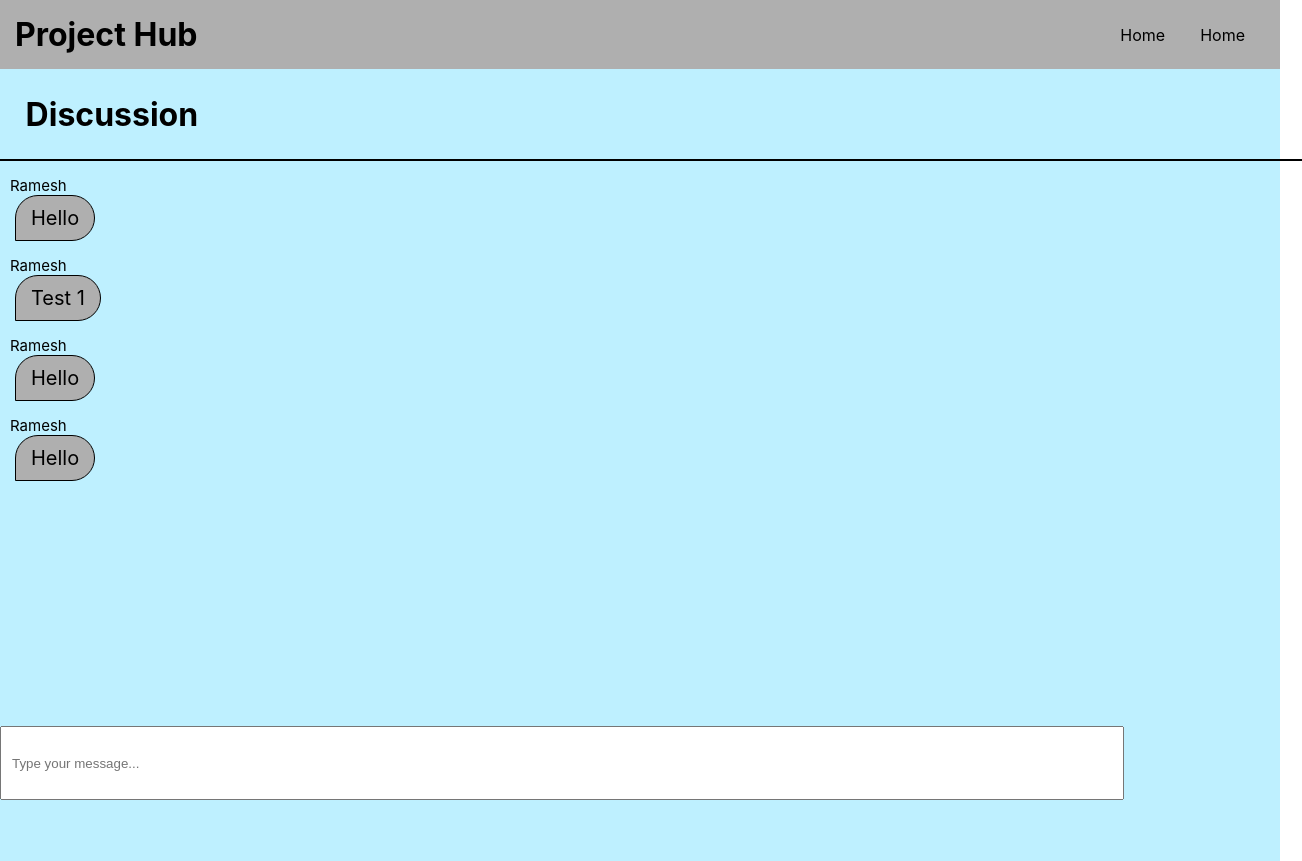
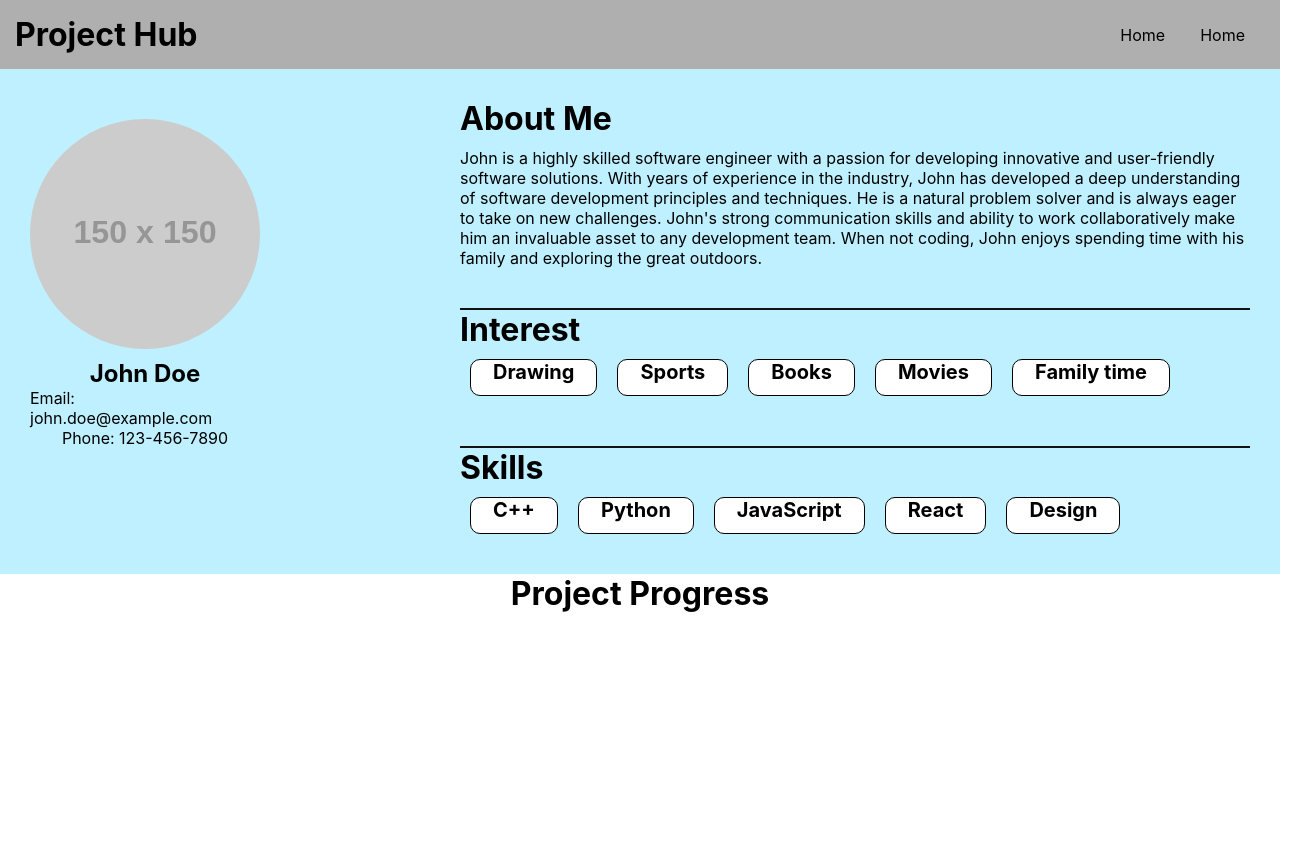
Before and after one commit to Anonymous719/projecthub_react, a React (Create React App) app: page / in a window 1280 px wide. Shown: the whole page, 1302 px wide, since content can reach past the window. After the commit the page ends 800 px from the top, so only its background shows below. Built offline with nearby package versions, Linux system fonts and the light colour scheme.

Commit message:
profile page

```diff
--- a/package.json
+++ b/package.json
@@ -6,7 +6,9 @@
     "@testing-library/jest-dom": "^5.16.5",
     "@testing-library/react": "^13.4.0",
     "@testing-library/user-event": "^13.5.0",
+    "chart.js": "^4.2.1",
     "react": "^18.2.0",
+    "react-chartjs-2": "^5.2.0",
     "react-dom": "^18.2.0",
     "react-scripts": "5.0.1",
     "web-vitals": "^2.1.4"
--- a/src/App.js
+++ b/src/App.js
@@ -4,10 +4,13 @@ import { Dashboard } from './pages/dashboard/dashboard.js';
 import { Projectpage } from './pages/projectpage/projectpage';
 import { Resourcespage } from './pages/resourcespage/resourcespage';
 import { Chatpage } from './pages/chatpage/chatpage';
+import ProfilePage from './pages/profilepage/profilepage';
 
 function App() {
   return (
-    <Chatpage />
+    <div>
+      <ProfilePage />
+    </div>
   );
 }
 
--- /dev/null
+++ b/src/component/skillbox/skillbox.css
@@ -0,0 +1,11 @@
+.skillbox{
+    background-color: #ffffff;
+    border:0.5px solid #000;
+    border-radius: 10px;
+    height:35px;
+    padding-left:22px;
+    padding-right: 22px;
+    font-size: 20px;
+    font-weight: bold;
+    margin:10px;
+}
--- /dev/null
+++ b/src/component/skillbox/skillbox.js
@@ -0,0 +1,12 @@
+import React from 'react';
+import './skillbox.css';
+
+function Skillbox(skill){
+    return(
+        <div className="skillbox">
+            {skill}
+        </div>
+    )
+}
+
+export default Skillbox;
--- /dev/null
+++ b/src/pages/profilepage/profilepage.css
@@ -0,0 +1,56 @@
+.profile-page {
+    display: flex;
+    flex-direction: column;
+    align-items: center;
+    background-color: #bef0ff;
+    margin-right: 200px;
+}
+
+.profile-info {
+    display: flex;
+    flex-direction: column;
+    align-items: center;
+    margin-top: 20px;
+}
+
+.profile-info img {
+    border-radius: 50%;
+    margin-bottom: 10px;
+}
+
+.allpageprofile {
+    display: flex;
+    flex-direction: row;
+    background-color: #bef0ff;
+    padding:30px;
+}
+
+.skills {
+    display: flex;
+    margin: 30px;
+}
+
+.skilllist {
+    display: flex;
+    overflow-x: auto;
+}
+
+.projectprogress{
+    display: flex;
+    justify-content: center;
+    flex-direction:column;
+    align-items: center;
+}
+
+hr{
+    border:1px solid #111;
+}
+
+#aboutmeprofile{
+    margin-bottom:10px;
+}
+
+img{
+    height: 230px;
+    width: 230px;
+}
--- /dev/null
+++ b/src/pages/profilepage/profilepage.js
@@ -0,0 +1,71 @@
+import React from 'react';
+import './profilepage.css';
+import { Topbar } from '../../component/navBar/topbar.js';
+import Skillbox from '../../component/skillbox/skillbox';
+
+function ProfilePage() {
+    return (
+        <div>
+            <Topbar />
+            <div className='allpageprofile'>
+                <div className="profile-page">
+                    <div className="profile-info">
+                        <img src="https://via.placeholder.com/150" alt="Profile" />
+                        <h2>John Doe</h2>
+                        <p>Email: john.doe@example.com</p>
+                        <p>Phone: 123-456-7890</p>
+                    </div>
+                </div>
+                <div className='other-details'>
+                <div classname='skills'>
+                    <h1 id='aboutmeprofile'>About Me </h1>
+                    <div className='skilllist'>
+                    <br />
+                    <br />
+                        <p>John is a highly skilled software engineer with a passion for developing innovative
+                         and user-friendly software solutions.
+                         With years of experience in the industry, John has developed a deep understanding of
+                          software development principles and
+                         techniques. He is a natural problem solver and is always eager to take on new challenges.
+                          John's strong communication skills and ability to work collaboratively make him an
+                          invaluable asset to any development team.
+                         When not coding, John enjoys spending time with his family and exploring the great outdoors.</p>
+                    </div>
+                </div>
+                <br />
+                <br />
+                <hr />
+                <div classname='skills'>
+                    <h1>Interest</h1>
+                    <div className='skilllist'>
+                        {Skillbox('Drawing')}
+                        {Skillbox('Sports')}
+                        {Skillbox('Books')}
+                        {Skillbox('Movies')}
+                        {Skillbox('Family time')}
+                    </div>
+                </div>
+                <br />
+                <br />
+                <hr />
+                <div classname='skills'>
+                    <h1>Skills</h1>
+                    <div className='skilllist'>
+                        {Skillbox('C++')}
+                        {Skillbox('Python')}
+                        {Skillbox('JavaScript')}
+                        {Skillbox('React')}
+                        {Skillbox('Design')}
+                    </div>
+                </div>
+                </div>
+            </div>
+            <div className='projectprogress'>
+                <h1>Project Progress</h1>
+
+            </div>
+        </div>
+    );
+}
+
+export default ProfilePage;
```
Also changed, not shown: src/component/chartprofile/chartprofile.js (added, +33 -0 lines), 1 other file (tests, documents, lock files or other folders).
